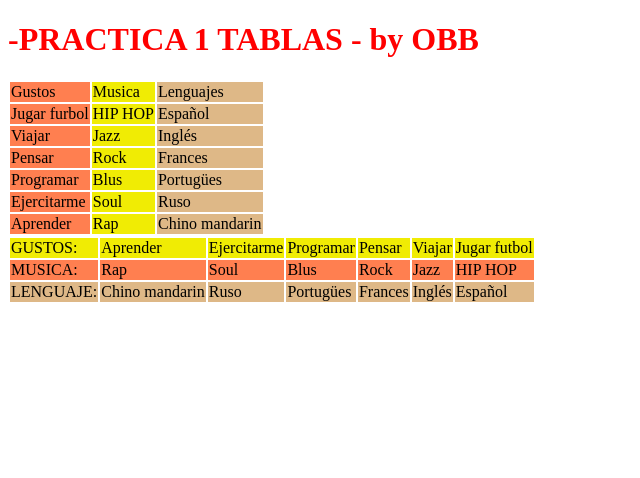
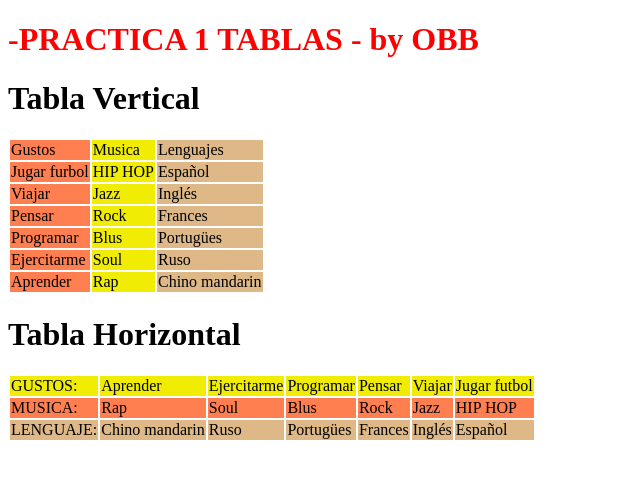
Before and after one commit to Oscary13/3421ISWEB-OBB, a plain HTML site: page index1.html in a window 1280 px wide. Shown: the whole page, without its empty margins (0-640 px from the left). Drawn offline with Linux system fonts and the light colour scheme.

Commit message:
Tablas Horizontal y Vertical

```diff
--- a/index1.html
+++ b/index1.html
@@ -23,6 +23,7 @@
 </head>
 <body>
     <h1 id="titulo" name = "nombre" class="color4">-PRACTICA 1 TABLAS - by OBB </h1>
+    <h1 id="TablaVer_E" name="TablaVer_E" >Tabla Vertical</h1>
     <table id="tablaHorizontal" name = "tablaHorizontal">
         <tr >
             <td class="color3">
@@ -108,6 +109,7 @@
         </tr>
 
     </table>
+    <h1 id="TablaHoril_E" name="TablaHor_E" >Tabla Horizontal</h1>
 
     <table id="TablaVertical" name = "tablaVertical">
         <tr class="color1">
```
